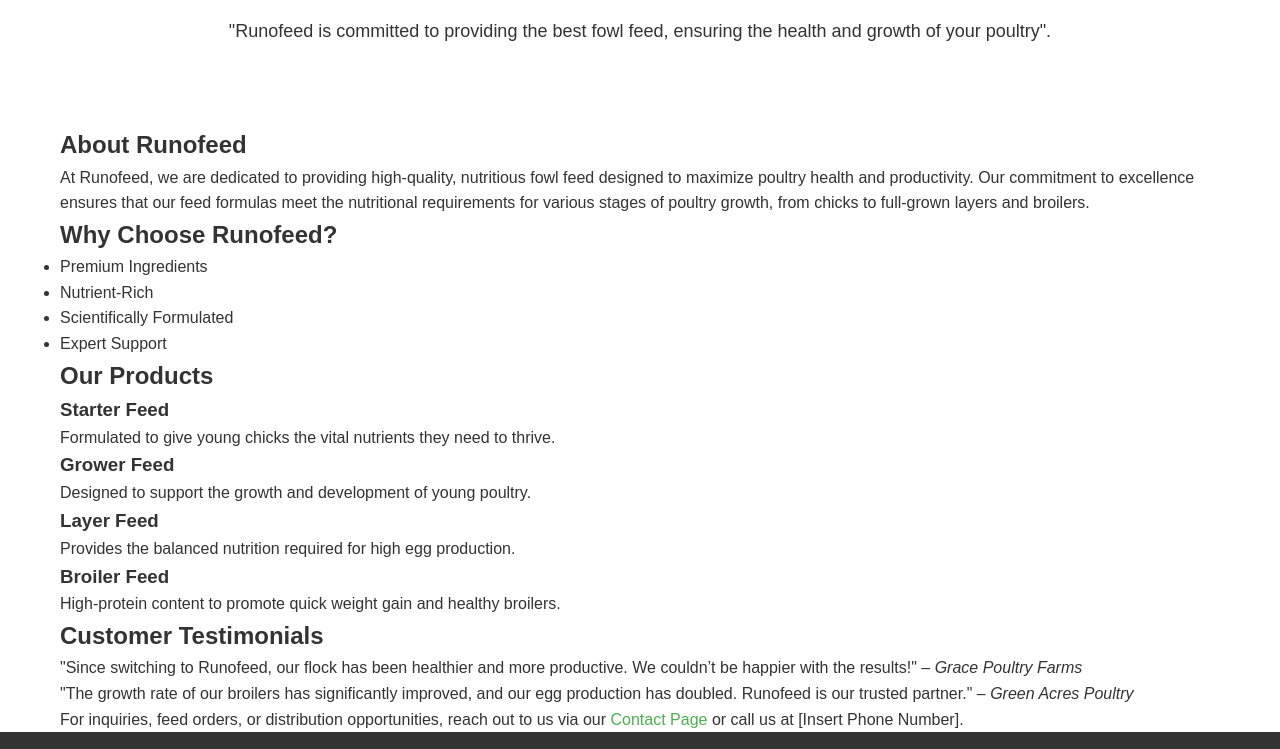
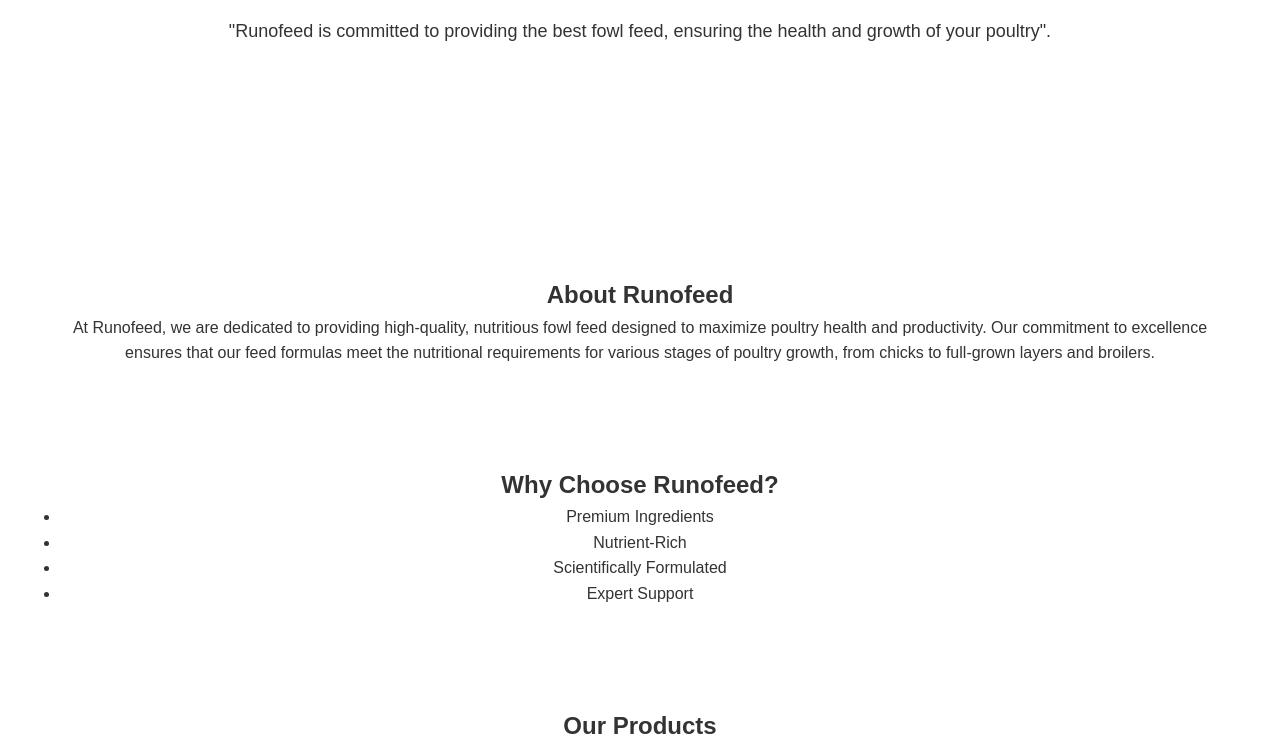
Before and after one commit to jv-web-empire/new-runofeed, a plain HTML site: page index.html in a window 1280 px wide. Shown: the part 653-1402 px from the top of the page. Drawn offline with Linux system fonts and the light colour scheme.

Commit message:
Update webapp.css

```diff
--- a/webapp.css
+++ b/webapp.css
@@ -357,3 +357,42 @@
         font-size: 16px;
     }
 }
+
+section {
+    padding: 50px 0;
+}
+
+.about, .why-choose-us, .products, .testimonials, .contact-cta {
+    text-align: center;
+}
+
+.product-list {
+    display: flex;
+    justify-content: space-between;
+    flex-wrap: wrap;
+}
+
+.product-item {
+    flex-basis: 45%;
+    margin: 10px;
+    padding: 20px;
+    border: 1px solid #ccc;
+    border-radius: 8px;
+}
+
+.testimonials blockquote {
+    font-style: italic;
+    margin-bottom: 20px;
+}
+
+
+/* Responsive Styles */
+@media (max-width: 768px) {
+    .product-list {
+        flex-direction: column;
+    }
+
+    .product-item {
+        flex-basis: 100%;
+    }
+}
```
